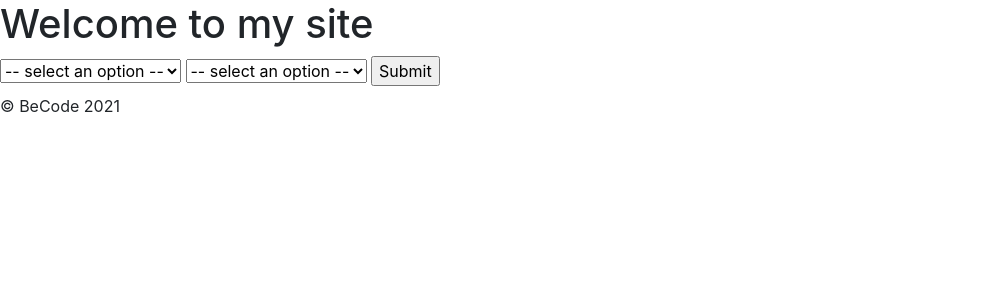
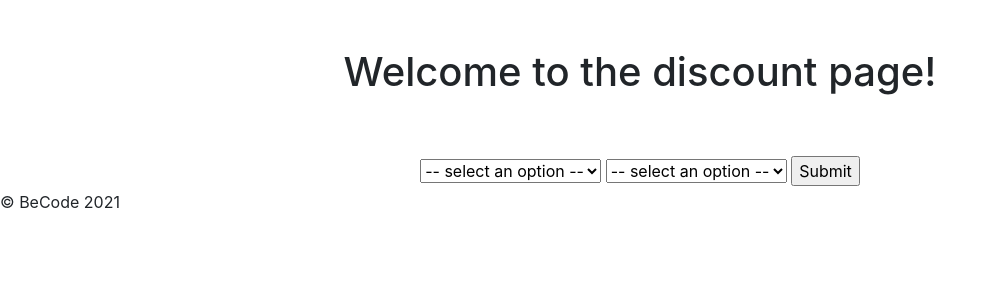
Before and after one commit to EliaCools/pricecalculator, a PHP site: page / in a window 1280 px wide. Shown: the top 300 px of the page, without its empty margins (0-996 px from the left). Run offline with PHP 8.4, Linux system fonts and the light colour scheme; data comes from the database, SQL or seed files in the repository; data that the repository does not hold is empty.

Commit message:
error message

```diff
--- a/Controller/HomepageController.php
+++ b/Controller/HomepageController.php
@@ -20,10 +20,13 @@ class HomepageController
         $products = $productLoader->getProducts($this->db);
         $customers = $customerLoader->allCustomers($this->db);
         $calculatedPrice = '';
-        $message = '';
-        $messagep2 ='';
+        $message = $messagep2 ='';
+        $error = '';
 
-        if (isset($_POST['submit']) && (!empty($_POST['customerid']) && !empty($_POST['productid']))) {
+        $singleCustomer['name'] = '';
+        $singleProduct['name'] = '';
+
+        if (isset($_POST['submit'],$_POST['productid'],$_POST['customerid'])) {
             $singleProduct = $productLoader->getProduct($this->db, (int)$_POST['productid']);
 
             $product = new Product((int)$singleProduct['id'], $singleProduct['name'], (int)$singleProduct['price']);
@@ -34,13 +37,10 @@ class HomepageController
             $message=  " has to pay &euro; " ;
             $messagep2=" for a(n) ";
             $calculatedPrice = $calculator->checkCustomerDiscount($this->db, $product, $customer);
-
-
         }
-
+        else if (isset($_POST['submit']) && (!isset($_POST['productid'],$_POST['customerid']))){
+            $error = 'Please select a customer and product from the dropdown.';
+        }
         require 'View/homepage.php';
-//        header('Location: View/homepage.php');
-//        exit;
-
     }
 }
--- a/View/homepage.php
+++ b/View/homepage.php
@@ -1,5 +1,5 @@
 <?php require 'includes/header.php' ?>
-    <section>
+    <section class="d-flex justify-content-center p-1">
         <form method="post">
             <select name="productid">
                 <option disabled selected value> -- select an option -- </option>
@@ -18,6 +18,7 @@
             <input type="submit" name="submit">
         </form>
         <h3><?php echo $singleCustomer["name"] . $message . $calculatedPrice . $messagep2 . $singleProduct["name"];?></h3>
+        <p><?php echo $error;?></p>
     </section>
 
 <?php require 'includes/footer.php'; ?>
--- a/View/includes/header.php
+++ b/View/includes/header.php
@@ -6,9 +6,9 @@
           content="width=device-width, user-scalable=no, initial-scale=1.0, maximum-scale=1.0, minimum-scale=1.0">
     <meta http-equiv="X-UA-Compatible" content="ie=edge">
     <link rel="stylesheet" href="https://maxcdn.bootstrapcdn.com/bootstrap/4.0.0/css/bootstrap.min.css" integrity="sha384-Gn5384xqQ1aoWXA+058RXPxPg6fy4IWvTNh0E263XmFcJlSAwiGgFAW/dAiS6JXm" crossorigin="anonymous">
-    <title>Becode - Boiler plate MVC</title>
+    <title>Customer & product discount exercise</title>
 </head>
 <body>
     <header>
-        <h1>Welcome to my site</h1>
+        <h1 class="d-flex justify-content-center p-5">Welcome to the discount page!</h1>
     </header>
```
